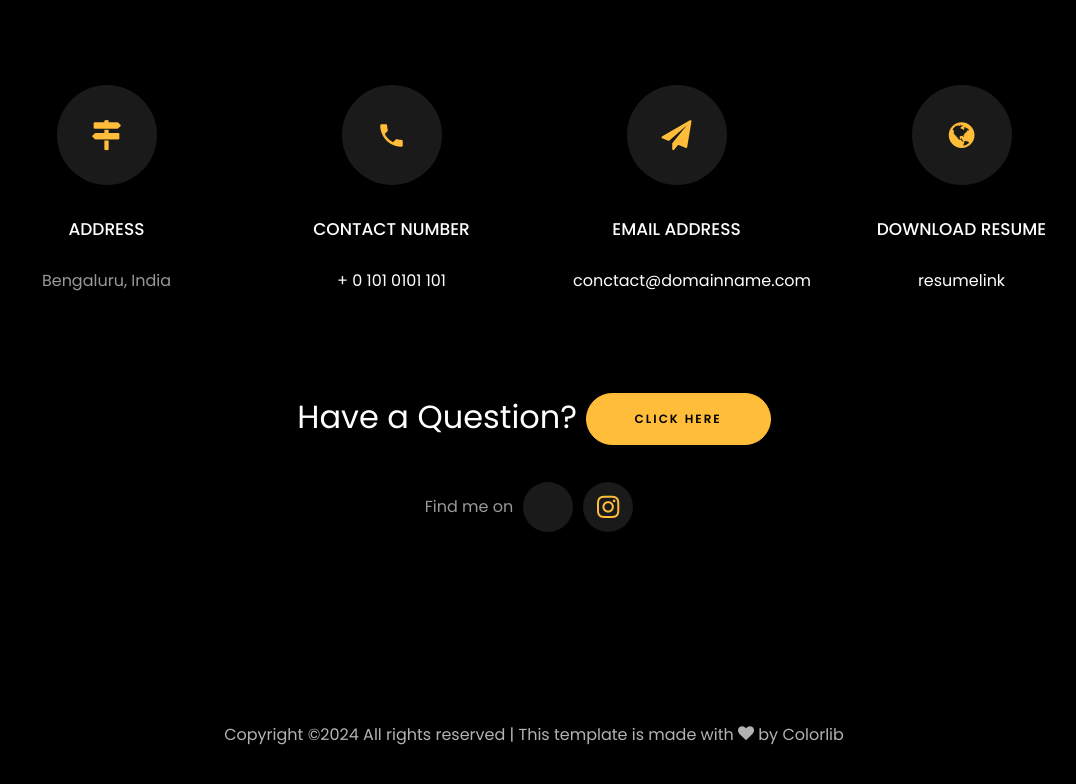
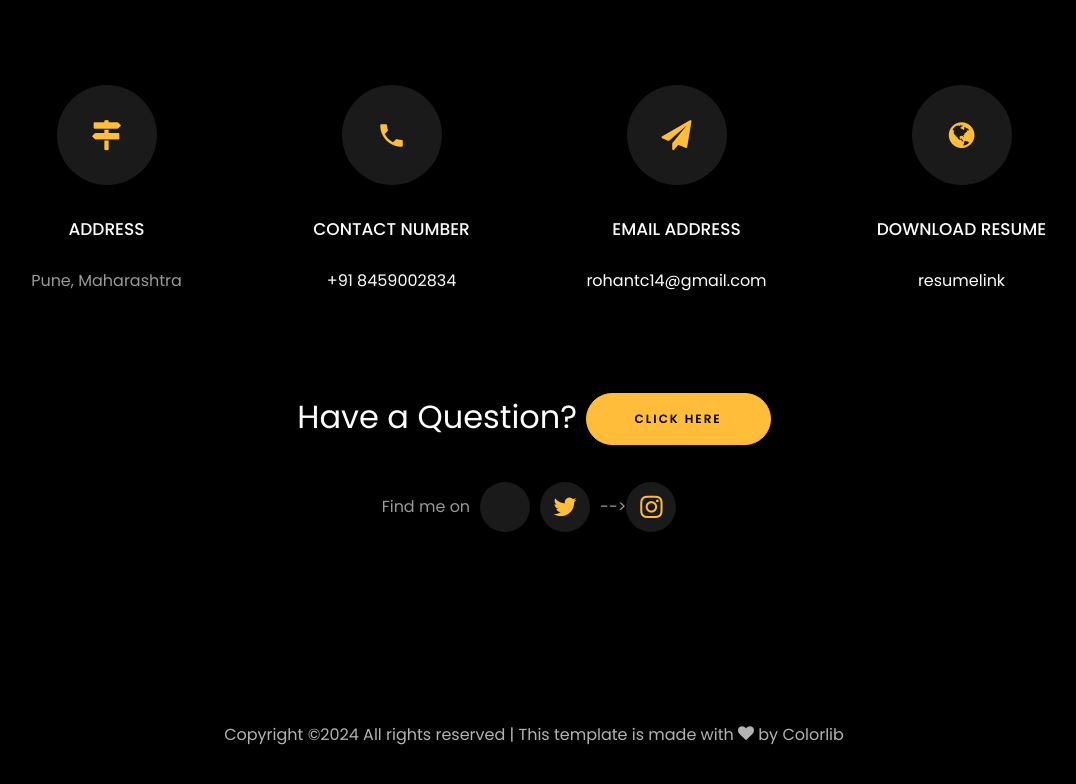
Before and after one commit to chaudharirohan/Portfolio, a plain HTML site: page index.html in a window 1280 px wide. Shown: the part 5367-6151 px from the top of the page, without its empty margins (106-1182 px from the left). Drawn offline with Linux system fonts and the light colour scheme; files whose address does not match are found by name.

Commit message:
Update index.html

```diff
--- a/index.html
+++ b/index.html
@@ -539,7 +539,7 @@
           			<span class="icon-map-signs"></span>
           		</div>
           		<h3 class="mb-4">Address</h3>
-	            <p>Bengaluru, India</p>
+	            <p>Pune, Maharashtra</p>
 	          </div>
           </div>
           <div class="col-md-6 col-lg-3 d-flex ftco-animate">
@@ -548,7 +548,7 @@
           			<span class="icon-phone2"></span>
           		</div>
           		<h3 class="mb-4">Contact Number</h3>
-	            <p><a href="tel://0101010101">+ 0 101 0101 101</a></p>
+	            <p><a href="tel://0101010101">+91 8459002834</a></p>
 	          </div>
           </div>
           <div class="col-md-6 col-lg-3 d-flex ftco-animate">
@@ -557,7 +557,7 @@
           			<span class="icon-paper-plane"></span>
           		</div>
           		<h3 class="mb-4">Email Address</h3>
-	            <p><a href="mailto:info@yoursite.com">conctact@domainname.com</a></p>
+	            <p><a href="mailto:info@yoursite.com">rohantc14@gmail.com</a></p>
 	          </div>
           </div>
           <div class="col-md-6 col-lg-3 d-flex ftco-animate">
@@ -583,8 +583,8 @@
 					  <li class="ftco-animate normal-txt">Find me on  </li>
 <!-- 					  <li class="ftco-animate"><a href="https://www.youtube.com/@RishabhMishraOfficial"><span class="icon-youtube"></span></a></li> -->
 					  <li class="ftco-animate"><a href="https://www.linkedin.com/in/rohan-chaudhari-563307295/"></span></a></li>
-<!-- 					  <li class="ftco-animate"><a href="https://twitter.com/rishabhnmishra"><span class="icon-twitter"></span></a></li> -->
-<!-- 					  <li class="ftco-animate"><a href="https://twitter.com/rishabhnmishra"><span class="icon-facebook"></span></a></li> -->
+ 					  <li class="ftco-animate"><a href="https://x.com/RohanChaud1401"><span class="icon-twitter"></span></a></li>
+<!--  					  <li class="ftco-animate"><a href="https://twitter.com/rishabhnmishra"><span class="icon-facebook"></span></a></li> --> -->
 				      <li class="ftco-animate"><a href="https://www.instagram.com/rohan.chaudharii/?hl=en"><span class="icon-instagram"></span></a></li>
 					</ul>
 				<br>
```
